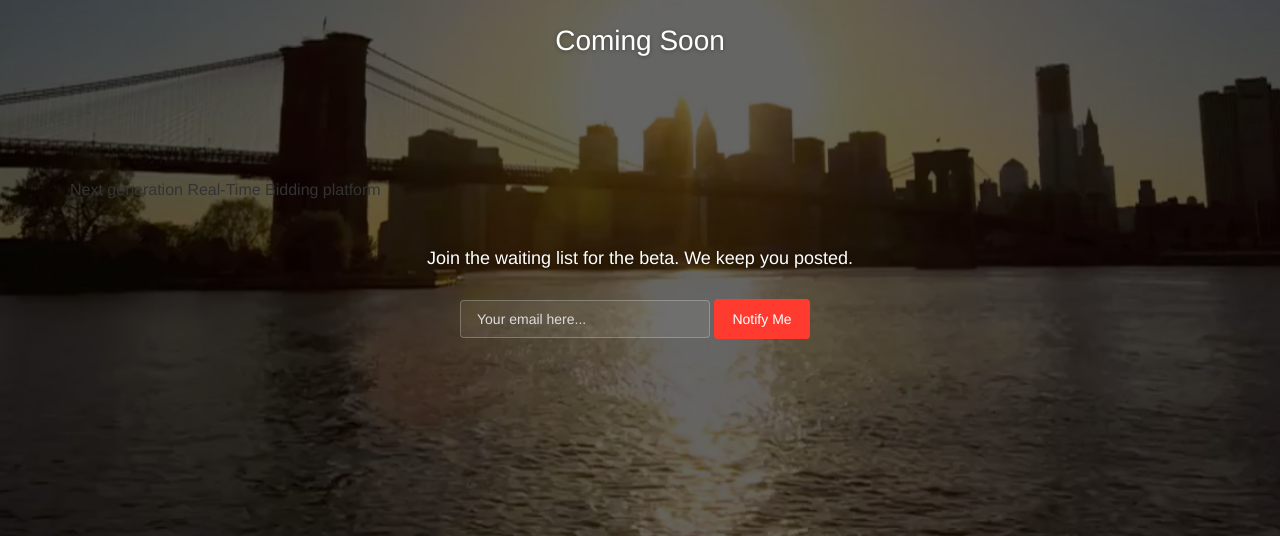
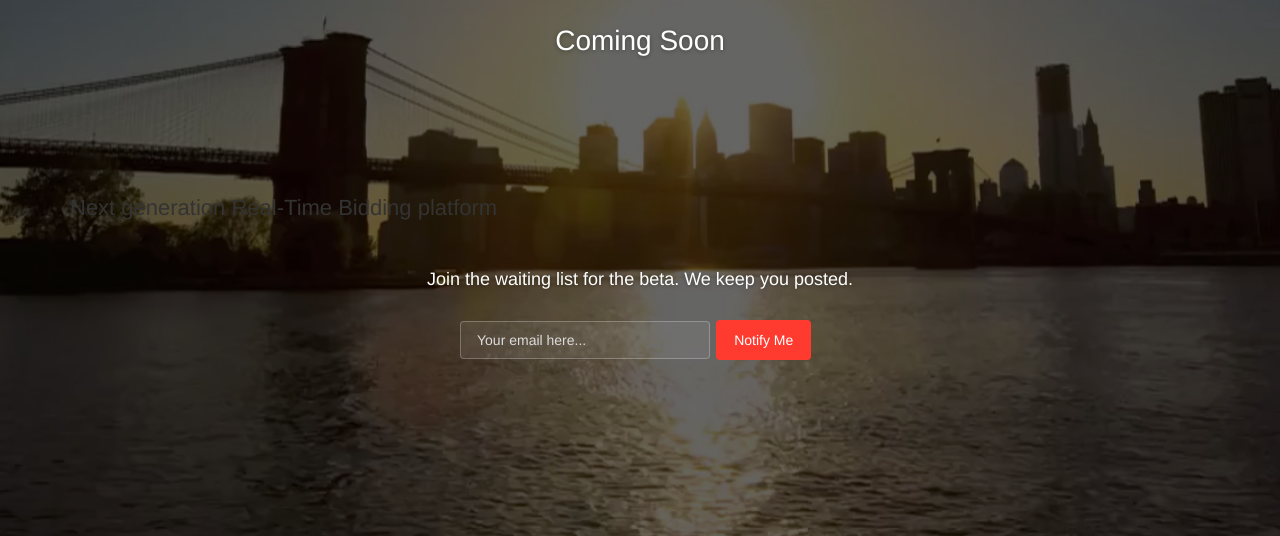
Before and after one commit to foxrtb/foxrtb.github.io, a plain HTML site: page index.html in a window 1280 px wide. Shown: the part 264-800 px from the top of the page. Drawn offline with Linux system fonts and the light colour scheme; a web font is replaced by a local one.

Commit message:
index update

```diff
--- a/index.html
+++ b/index.html
@@ -79,7 +79,7 @@
 
         <div class="content">
             <h4 class="motto">Coming Soon</h4>
-						<h5> Next generation Real-Time Bidding platform <h5>
+						<h4> Next generation Real-Time Bidding platform <h4>
             <div class="subscribe">
                 <h5 class="info-text">
                     Join the waiting list for the beta. We keep you posted.
```
